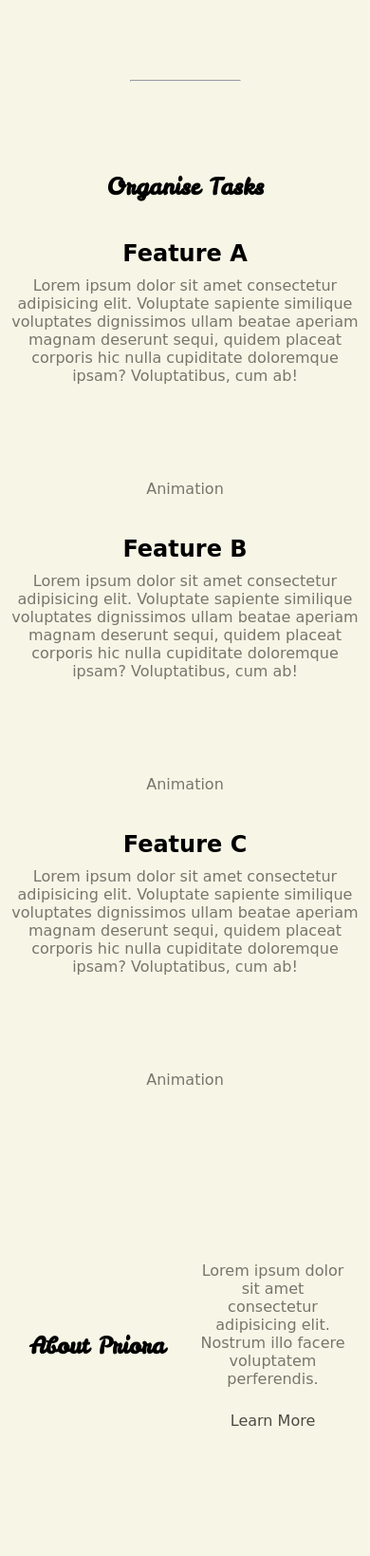
After one commit to Sheikh-H/Priora-Task-Manager, a Flask app: page / in a window 390 px wide. The commit adds this page. Shown: the part 827-2465 px from the top of the page at 95% size. Run offline with Flask 3, Linux system fonts and the light colour scheme.

Commit message:
Working on the responsive layout and intial view before integrating the system and user usage

```diff
--- a/app.py
+++ b/app.py
@@ -30,11 +30,17 @@ app.config["SECRET_KEY"] = os.getenv("SECRET_KEY")
 Session(app)
 
 
-@app.route("/create_user", methods=["GET", "POST"])
-def create_user():
-    title = "Create New User"
-    description = "This is the create new user page - priora"
-    return render_template("", title=title, description = description)
+@app.route("/", methods=["GET"])
+def home():
+    description = "This is the home page"
+    return render_template("main/home.html", description=description)
+
+
+@app.route("/about")
+def about():
+    description = "This is the about page"
+    title = "About"
+    return render_template("main/about.html", description=description, title=title)
 
 
 if __name__ == "__main__":
--- a/static/css/styles.css
+++ b/static/css/styles.css
@@ -1,17 +1,58 @@
-:colors{
-    --beige-color: #ffdfbd;
-    --dark-beige: #e2c0ae;
-    --light-green: #d9e9b1;
-    --light-yellow: #f2eaa0;
-    --off-white: #f7f6e6;
+:root {
+    /* Backgrounds */
+    --bg-color: #F7F6E6;
+    --surface-color: #FFFFFF;
+    --surface-secondary: #FFF8EF;
+    --hero-gradient: linear-gradient(90deg, #CDFFD8 0%, #94B9FF 100%);
+    --hero-bg-mb: url('/static/media/light-bg-mobile.gif');
+    --hero-bg-dk: url('/static/media/light-bg-desktop.gif');
+
+    /* Text */
+    --primary-text: #4E4A44;
+    --secondary-text: #7A746C;
+
+    /* Accents */
+    --accent-peach: #FFDFBD;
+    --accent-beige: #E2C0AE;
+    --accent-green: #D9E9B1;
+    --accent-yellow: #F2EAA0;
+
+    /* Borders */
+    --border-color: #E7DFC9;
+
+    /* Scrollbar */
+    --scrollbar-color: #E2C0AE;
+
+    /* States */
+    --success: #B8D98A;
+    --warning: #F2EAA0;
+    --danger: #E79A9A;
+    --info: #AFCFEA;
 }
 
-:root{
-    /* use root variables to make this website to enable dark and light mode */
-    --scrollbar-color: #e2c0ae;
+html.dark-mode {
+    /* Backgrounds */
+    --bg-color: #1F1F1C;
+    --surface-color: #2B2B26;
+    --surface-secondary: #36362F;
+    --hero-bg-mb: url('/static/media/dark-bg-mobile.gif');
+    --hero-bg-dk: url('/static/media/dark-bg-desktop.gif');
+    /* Text */
+    --primary-text: #F4F1E8;
+    --secondary-text: #BEB8AE;
 
+    /* Accents */
+    --accent-peach: #C89C73;
+    --accent-beige: #A98A78;
+    --accent-green: #8DA56C;
+    --accent-yellow: #B7AC63;
+
+    /* Borders */
+    --border-color: #4A4842;
+
+    /* Scrollbar */
+    --scrollbar-color: #755A4B;
 }
-
 
 
 *{
@@ -21,3 +62,234 @@
     scrollbar-width: thin;
     scrollbar-color: var(--scrollbar-color);
 }
+
+body {
+    background-color: var(--bg-color);
+    font-family: cursive;
+}
+
+h1 {
+    color: var(--hero-gradient);
+    font-family: 'Leckerli One', cursive;
+}
+
+p {
+    color: var(--secondary-text);
+    font-family: cursive;
+}
+
+a{
+    text-decoration: none;
+    color: var(--primary-text)
+}
+
+a:hover{
+    font-weight: bold;
+}
+
+hr{
+    width: 30%;
+    color: var(--primary-text);
+}
+
+.horizontal-line{
+    width: 100%;
+    display: flex;
+    justify-content: center;
+}
+
+.space{
+    height: 10vh;
+}
+
+.nav-bar{
+    display: flex;
+    padding: 1rem;
+    justify-content: space-between;
+    align-items: center;
+    text-align: center;
+}
+
+.nav-bar nav ul{
+    display: flex;
+    gap: 5px;
+}
+
+.nav-bar nav ul li{
+    list-style-type: none;
+    font-family: cursive;
+    font-size: 0.8rem;
+}
+
+.nav-bar nav ul li a{
+    color: var(--primary-text);
+    font-weight: bold;
+}
+
+
+.hero-section{
+    background-image: var(--hero-bg-mb);
+    background-repeat: no-repeat;
+    background-size: contain;
+    background-position: center;
+    text-align: center;
+    display: flex;
+    flex-direction: column;
+    justify-content: center;
+    width: 100%;
+    height: 89vh;
+    border: 1px solid black;
+}
+
+.hero-section h1 {
+    font-size: 5rem;
+    color: var(--primary-text);
+}
+
+.gradient-text {
+    background: linear-gradient(0deg, #CDFFD8, #94B9FF);
+    -webkit-background-clip: text;
+    background-clip: text;
+    color: transparent;
+}
+
+.features-section{
+    text-align: center;
+    display: flex;
+    flex-direction: column;
+    padding: 10px;
+}
+
+.all-features{
+    display: grid;
+    margin-top: 40px;
+    margin-bottom: 40px;
+    gap: 40px;
+}
+
+.feature-info{
+    display: flex;
+    flex-direction: column;
+    gap: 10px;
+}
+
+.feature-a{
+    display: flex;
+    text-align: center;
+    align-items: center;
+    flex-direction: column;
+    justify-content: center;
+    gap: 100px;
+}
+
+.feature-b{
+    display: flex;
+    text-align: center;
+    align-items: center;
+    flex-direction: column;
+    justify-content: center;
+    gap: 100px;
+}
+
+.feature-c{
+    display: flex;
+    text-align: center;
+    align-items: center;
+    flex-direction: column;
+    justify-content: center;
+    gap: 100px;
+}
+
+.about-priora{
+    display: grid;
+    grid-template-columns: repeat(2, 1fr);
+    padding: 10px;
+}
+
+.about-priora > div{
+    display: flex;
+    justify-content: center;
+    text-align: center;
+    flex-direction: column;
+    height: 50vh;
+    padding: 10px;
+    gap: 25px;
+}
+
+
+
+/* ==========================
+   Desktop
+========================== */
+
+@media screen and (min-width: 1000px) {
+
+    .all-features{
+        grid-template-columns: repeat(3, 1fr);
+    }
+    .nav-bar nav ul li {
+        font-size: 1rem;
+    }
+
+    .nav-bar {
+        display: flex;
+        padding: 1rem;
+        justify-content: space-between;
+    }
+
+    .nav-bar nav ul {
+        display: flex;
+        gap: 10px;
+    }
+
+    .nav-bar nav ul li {
+        list-style-type: none;
+    }
+
+    .hero-section{
+        background-image: var(--hero-bg-dk);
+        height: 87vh;
+        background-size: contain;
+    }
+}
+
+
+/* ==========================
+   Tablet
+========================== */
+
+@media screen and (min-width: 700px) and (max-width: 999px){
+    .nav-bar h1{
+        font-size: 3rem;
+    }
+
+    .nav-bar nav ul li {
+        font-size: 1rem;
+    }
+
+    .hero-section h1 {
+        font-size: 7rem;
+        color: var(--primary-text);
+    }
+
+    .nav-bar {
+        display: flex;
+        padding: 1rem;
+        justify-content: space-between;
+    }
+
+    .nav-bar nav ul {
+        display: flex;
+        gap: 10px;
+    }
+
+    .nav-bar nav ul li {
+        list-style-type: none;
+    }
+
+    .hero-section {
+        background-image: var(--hero-bg-dk);
+        background-size: cover;
+                height: 92vh;
+    }
+}
--- a/templates/header.html
+++ b/templates/header.html
@@ -0,0 +1,14 @@
+<div class="nav-bar">
+  <div>
+    <a href="{{ url_for('home')}}"><h1 class="gradient-text">Priora</h1></a>
+  </div>
+  <div>
+    <nav>
+      <ul>
+        <li><a href="{{ url_for('home') }}">Home</a></li>
+        <li><a href="{{ url_for('about') }}">About</a></li>
+        <li><a href="">Login/Register</a></li>
+      </ul>
+    </nav>
+  </div>
+</div>
--- a/templates/layout.html
+++ b/templates/layout.html
@@ -10,19 +10,30 @@
     />
     <link
       rel="stylesheet"
-      href="{{url_for('static', filename='css/styles.css')}}"
+      href="{{ url_for('static', filename='css/styles.css' )}}"
     />
     <link
       rel="icon"
       type="image/x-icon"
-      href="{{url_for('static', filename='media/images/favicon.ico')}}"
+      href="{{ url_for('static', filename='media/favicon.ico' )}}"
     />
     <meta name="theme-color" content="#003700" />
+
+    <!-- fonts -->
+    <link rel="preconnect" href="https://fonts.googleapis.com" />
+    <link rel="preconnect" href="https://fonts.gstatic.com" crossorigin />
+    <link
+      href="https://fonts.googleapis.com/css2?family=Leckerli+One&display=swap"
+      rel="stylesheet"
+    />
   </head>
   <body>
-    <header>{% include '/templates/header.html' %}</header>
+    <header>{% include 'header.html' %}</header>
     <main>{% block content %}{% endblock content %}</main>
-    <footer>{% include '/templates/footer.html' %}</footer>
-    <script src="{{url_for('static', filename='js/script.js')}}" defer></script>
+    <footer>{% include 'footer.html' %}</footer>
+    <script
+      src="{{ url_for('static', filename='js/script.js' )}}"
+      defer
+    ></script>
   </body>
 </html>
--- /dev/null
+++ b/templates/main/home.html
@@ -0,0 +1,68 @@
+{% extends 'layout.html' %} {% block content %}
+<section class="hero-section" id="hero-section">
+  <h1>Priora</h1>
+  <p>Online Task Management Service</p>
+</section>
+<div class="space"></div>
+<div class="horizontal-line">
+  <hr />
+</div>
+<div class="space"></div>
+<section class="features-section">
+  <h1>Organise Tasks</h1>
+  <div class="all-features">
+    <div class="feature-a">
+      <div class="feature-info">
+        <h2>Feature A</h2>
+        <p>
+          Lorem ipsum dolor sit amet consectetur adipisicing elit. Voluptate
+          sapiente similique voluptates dignissimos ullam beatae aperiam magnam
+          deserunt sequi, quidem placeat corporis hic nulla cupiditate
+          doloremque ipsam? Voluptatibus, cum ab!
+        </p>
+      </div>
+      <div>
+        <p>Animation</p>
+      </div>
+    </div>
+    <div class="feature-b">
+      <div class="feature-info">
+        <h2>Feature B</h2>
+        <p>
+          Lorem ipsum dolor sit amet consectetur adipisicing elit. Voluptate
+          sapiente similique voluptates dignissimos ullam beatae aperiam magnam
+          deserunt sequi, quidem placeat corporis hic nulla cupiditate
+          doloremque ipsam? Voluptatibus, cum ab!
+        </p>
+      </div>
+      <div>
+        <p>Animation</p>
+      </div>
+    </div>
+    <div class="feature-c">
+      <div class="feature-info">
+        <h2>Feature C</h2>
+        <p>
+          Lorem ipsum dolor sit amet consectetur adipisicing elit. Voluptate
+          sapiente similique voluptates dignissimos ullam beatae aperiam magnam
+          deserunt sequi, quidem placeat corporis hic nulla cupiditate
+          doloremque ipsam? Voluptatibus, cum ab!
+        </p>
+      </div>
+      <div>
+        <p>Animation</p>
+      </div>
+    </div>
+  </div>
+</section>
+<section class="about-priora">
+  <div><h1>About Priora</h1></div>
+  <div>
+    <p>
+      Lorem ipsum dolor sit amet consectetur adipisicing elit. Nostrum illo
+      facere voluptatem perferendis.
+    </p>
+    <p><a href="{{ url_for('about') }}">Learn More</a></p>
+  </div>
+</section>
+{% endblock content %}
```
Also changed, not shown: templates/main/about.html (added, +9 -0 lines), instance/task-manager.db (added), static/media/dark-bg-desktop.gif (added), static/media/dark-bg-mobile.gif (added), static/media/favicon.ico (added), static/media/light-bg-desktop.gif (added), static/media/logo.png (added), 1 other file.
